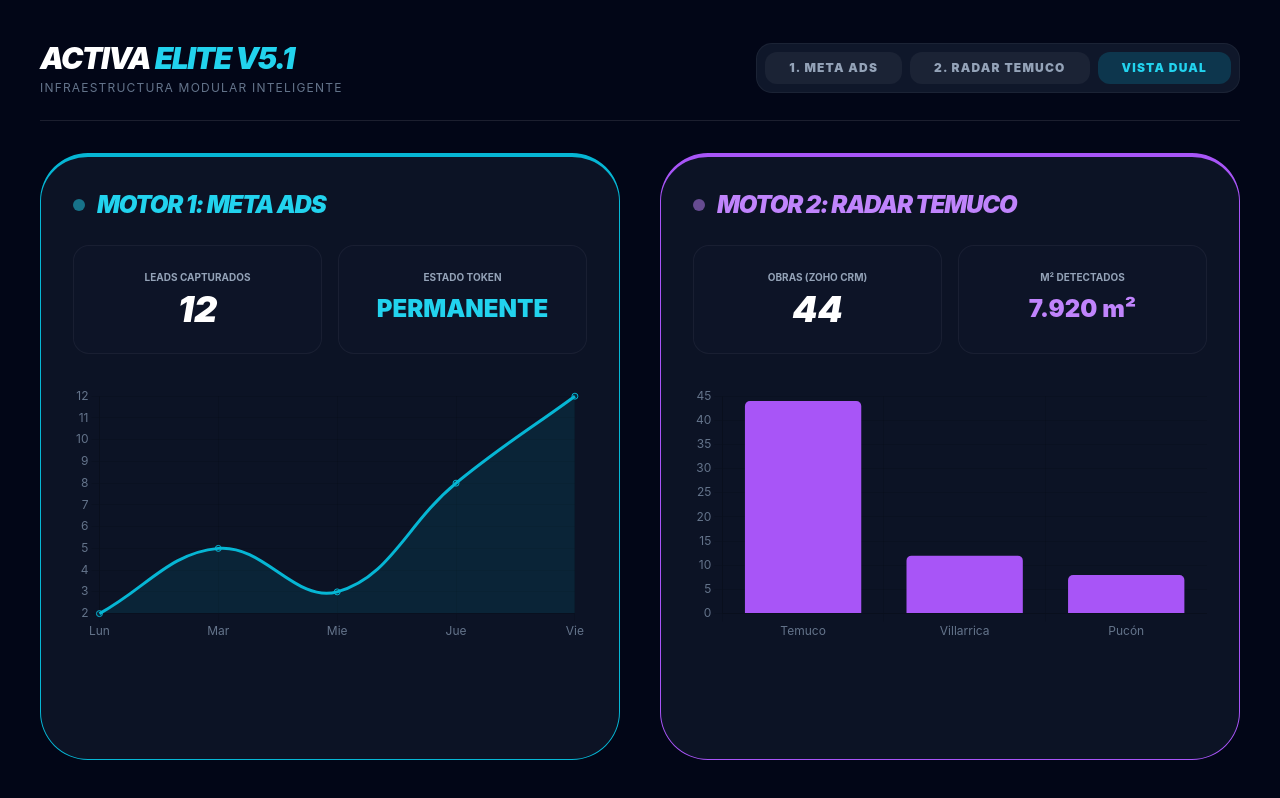
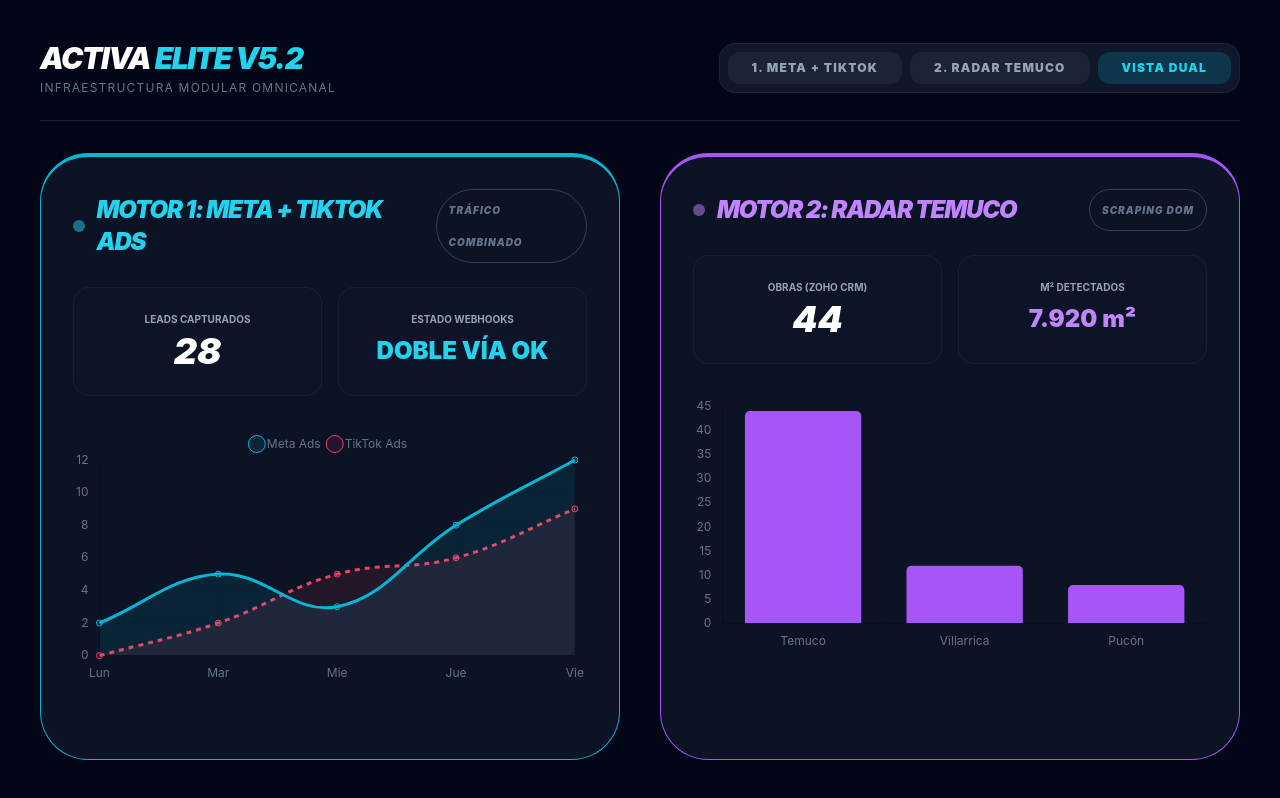
Before and after one commit to activa-inversiones/unified-cxm-ads-flow, a website: page index.html in a window 1280 px wide. Drawn offline with nearby package versions, Linux system fonts and the light colour scheme; a web font is replaced by a local one.

Commit message:
Update index.html

```diff
--- a/index.html
+++ b/index.html
@@ -3,7 +3,7 @@
 <head>
     <meta charset="UTF-8">
     <meta name="viewport" content="width=device-width, initial-scale=1.0">
-    <title>Activa Elite - Command Center Interactivo</title>
+    <title>Activa Elite - Command Center Omnicanal</title>
     <script src="https://cdn.tailwindcss.com"></script>
     <script src="https://cdn.jsdelivr.net/npm/chart.js"></script>
     <style>
@@ -18,12 +18,12 @@
 
     <header class="flex flex-col md:flex-row justify-between items-center mb-8 border-b border-white/10 pb-6 gap-4">
         <div>
-            <h1 class="text-3xl font-black uppercase tracking-tighter italic text-white">Activa <span class="text-cyan-400">Elite v5.1</span></h1>
-            <p class="text-xs text-slate-500 mt-1 uppercase tracking-widest">Infraestructura Modular Inteligente</p>
+            <h1 class="text-3xl font-black uppercase tracking-tighter italic text-white">Activa <span class="text-cyan-400">Elite v5.2</span></h1>
+            <p class="text-xs text-slate-500 mt-1 uppercase tracking-widest">Infraestructura Modular Omnicanal</p>
         </div>
 
         <div class="flex gap-2 bg-slate-900 p-2 rounded-2xl border border-white/5">
-            <button id="btn-ads" onclick="cambiarVista('ads')" class="btn-inactive px-6 py-2 rounded-xl text-xs font-black uppercase tracking-widest transition-all hover:opacity-80">1. Meta Ads</button>
+            <button id="btn-ads" onclick="cambiarVista('ads')" class="btn-inactive px-6 py-2 rounded-xl text-xs font-black uppercase tracking-widest transition-all hover:opacity-80">1. Meta + TikTok</button>
             <button id="btn-radar" onclick="cambiarVista('radar')" class="btn-inactive px-6 py-2 rounded-xl text-xs font-black uppercase tracking-widest transition-all hover:opacity-80">2. Radar Temuco</button>
             <button id="btn-dual" onclick="cambiarVista('dual')" class="btn-active px-6 py-2 rounded-xl text-xs font-black uppercase tracking-widest transition-all hover:opacity-80">Vista Dual</button>
         </div>
@@ -32,17 +32,18 @@
     <main id="main-grid" class="grid grid-cols-1 lg:grid-cols-2 gap-10 flex-grow">
 
         <section id="modulo-ads" class="glass p-8 rounded-[3rem] border-t-4 border-cyan-500">
-            <h2 class="text-2xl font-black italic text-cyan-400 mb-6 uppercase tracking-tighter flex items-center gap-3">
-                <span class="w-3 h-3 rounded-full bg-cyan-400 animate-pulse"></span> Motor 1: Meta Ads
+            <h2 class="text-2xl font-black italic text-cyan-400 mb-6 uppercase tracking-tighter flex items-center justify-between gap-3">
+                <span class="flex items-center gap-3"><span class="w-3 h-3 rounded-full bg-cyan-400 animate-pulse"></span> Motor 1: Meta + TikTok Ads</span>
+                <span class="text-[10px] text-slate-500 uppercase tracking-widest border border-slate-700 px-3 py-1 rounded-full">Tráfico Combinado</span>
             </h2>
             <div class="grid grid-cols-2 gap-4 mb-8">
                 <div class="bg-slate-900/50 p-6 rounded-2xl border border-white/5 text-center">
                     <p class="text-[10px] text-slate-400 uppercase font-bold mb-1">Leads Capturados</p>
-                    <p class="text-4xl font-black text-white italic">12</p>
+                    <p class="text-4xl font-black text-white italic">28</p>
                 </div>
                 <div class="bg-slate-900/50 p-6 rounded-2xl border border-white/5 text-center">
-                    <p class="text-[10px] text-slate-400 uppercase font-bold mb-1">Estado Token</p>
-                    <p class="text-2xl font-black text-cyan-400 uppercase mt-2">Permanente</p>
+                    <p class="text-[10px] text-slate-400 uppercase font-bold mb-1">Estado Webhooks</p>
+                    <p class="text-2xl font-black text-cyan-400 uppercase mt-2">Doble Vía OK</p>
                 </div>
             </div>
             <div class="h-64">
@@ -51,8 +52,9 @@
         </section>
 
         <section id="modulo-radar" class="glass p-8 rounded-[3rem] border-t-4 border-purple-500">
-            <h2 class="text-2xl font-black italic text-purple-400 mb-6 uppercase tracking-tighter flex items-center gap-3">
-                <span class="w-3 h-3 rounded-full bg-purple-400 animate-pulse"></span> Motor 2: Radar Temuco
+            <h2 class="text-2xl font-black italic text-purple-400 mb-6 uppercase tracking-tighter flex items-center justify-between gap-3">
+                <span class="flex items-center gap-3"><span class="w-3 h-3 rounded-full bg-purple-400 animate-pulse"></span> Motor 2: Radar Temuco</span>
+                <span class="text-[10px] text-slate-500 uppercase tracking-widest border border-slate-700 px-3 py-1 rounded-full">Scraping DOM</span>
             </h2>
             <div class="grid grid-cols-2 gap-4 mb-8">
                 <div class="bg-slate-900/50 p-6 rounded-2xl border border-white/5 text-center">
@@ -72,16 +74,26 @@
     </main>
 
     <script>
-        // Inicialización de Gráficos
         Chart.defaults.color = '#64748b';
         Chart.defaults.font.family = "'Inter', sans-serif";
 
+        // Gráfico OMNICANAL: Doble línea para comparar Meta vs TikTok
         const chartAds = new Chart(document.getElementById('adsChart'), {
             type: 'line',
-            data: { labels: ['Lun', 'Mar', 'Mie', 'Jue', 'Vie'], datasets: [{ label: 'Leads Ads', data: [2, 5, 3, 8, 12], borderColor: '#06b6d4', backgroundColor: 'rgba(6, 182, 212, 0.1)', fill: true, tension: 0.4 }] },
-            options: { responsive: true, maintainAspectRatio: false, plugins: { legend: { display: false } } }
+            data: {
+                labels: ['Lun', 'Mar', 'Mie', 'Jue', 'Vie'],
+                datasets: [
+                    { label: 'Meta Ads', data: [2, 5, 3, 8, 12], borderColor: '#06b6d4', backgroundColor: 'rgba(6, 182, 212, 0.1)', fill: true, tension: 0.4 },
+                    { label: 'TikTok Ads', data: [0, 2, 5, 6, 9], borderColor: '#f43f5e', backgroundColor: 'rgba(244, 63, 94, 0.1)', fill: true, tension: 0.4, borderDash: [5, 5] }
+                ]
+            },
+            options: {
+                responsive: true, maintainAspectRatio: false,
+                plugins: { legend: { position: 'top', labels: { usePointStyle: true, boxWidth: 8 } } }
+            }
         });
 
+        // Gráfico Radar Temuco
         const chartTemuco = new Chart(document.getElementById('temucoChart'), {
             type: 'bar',
             data: { labels: ['Temuco', 'Villarrica', 'Pucón'], datasets: [{ data: [44, 12, 8], backgroundColor: '#a855f7', borderRadius: 5 }] },
@@ -93,38 +105,27 @@
             const modAds = document.getElementById('modulo-ads');
             const modRadar = document.getElementById('modulo-radar');
             const grid = document.getElementById('main-grid');
-
             const btnAds = document.getElementById('btn-ads');
             const btnRadar = document.getElementById('btn-radar');
             const btnDual = document.getElementById('btn-dual');
 
-            // Resetear estilos de los botones
             [btnAds, btnRadar, btnDual].forEach(btn => {
                 btn.classList.remove('btn-active');
                 btn.classList.add('btn-inactive');
             });
 
-            // Lógica de visualización
             if (vista === 'ads') {
-                modAds.style.display = 'block';
-                modRadar.style.display = 'none';
+                modAds.style.display = 'block'; modRadar.style.display = 'none';
                 grid.className = 'grid grid-cols-1 gap-10 flex-grow';
-                btnAds.classList.add('btn-active');
-                btnAds.classList.remove('btn-inactive');
-            }
-            else if (vista === 'radar') {
-                modAds.style.display = 'none';
-                modRadar.style.display = 'block';
+                btnAds.classList.add('btn-active'); btnAds.classList.remove('btn-inactive');
+            } else if (vista === 'radar') {
+                modAds.style.display = 'none'; modRadar.style.display = 'block';
                 grid.className = 'grid grid-cols-1 gap-10 flex-grow';
-                btnRadar.classList.add('btn-active');
-                btnRadar.classList.remove('btn-inactive');
-            }
-            else if (vista === 'dual') {
-                modAds.style.display = 'block';
-                modRadar.style.display = 'block';
+                btnRadar.classList.add('btn-active'); btnRadar.classList.remove('btn-inactive');
+            } else if (vista === 'dual') {
+                modAds.style.display = 'block'; modRadar.style.display = 'block';
                 grid.className = 'grid grid-cols-1 lg:grid-cols-2 gap-10 flex-grow';
-                btnDual.classList.add('btn-active');
-                btnDual.classList.remove('btn-inactive');
+                btnDual.classList.add('btn-active'); btnDual.classList.remove('btn-inactive');
             }
         }
     </script>
```
